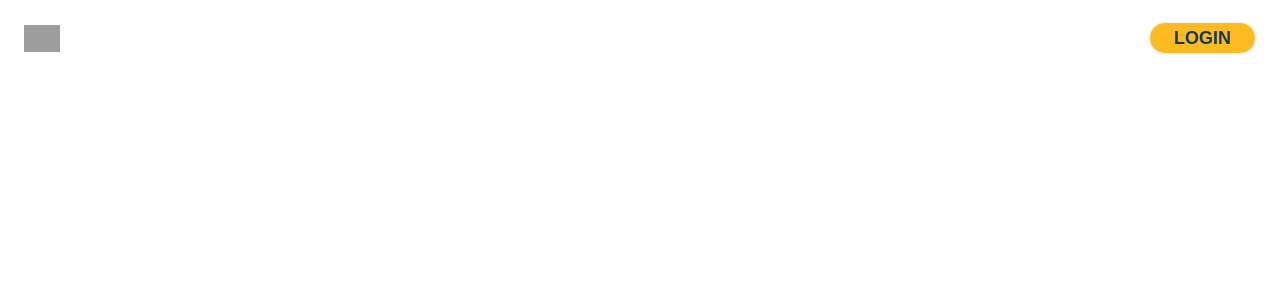
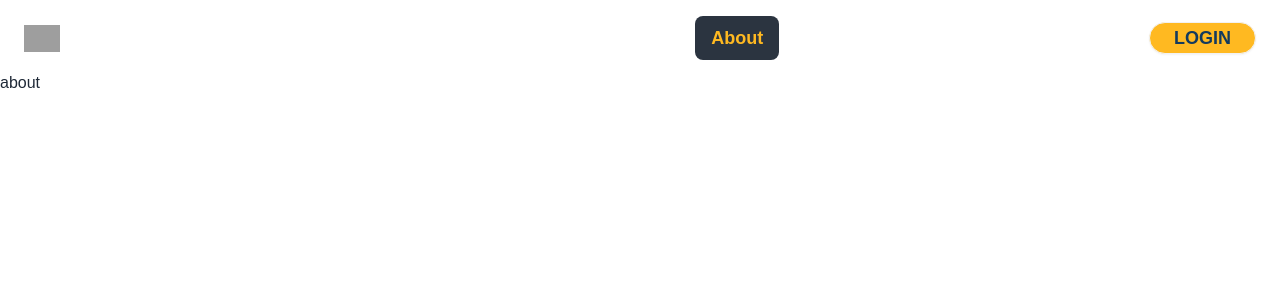
Before and after one commit to moazkarem/Full_Ecommerse, a React (Vite) app: page /about in a window 1280 px wide. Shown: the top 300 px of the page. Built offline with nearby package versions, Linux system fonts and the light colour scheme; grey boxes are pictures that could not be loaded.

Commit message:
add react router dom and preparing routes

```diff
--- a/src/App.jsx
+++ b/src/App.jsx
@@ -1,8 +1,10 @@
-import Navbar from "./components/Navbar/Navbar";
+
+import router from "./components/router";
+import { RouterProvider } from "react-router-dom";
 const App = () => {
   return (
     <div>
-      <Navbar />
+   <RouterProvider router={router} />
     </div>
   );
 };
--- a/src/components/Navbar/Navbar.jsx
+++ b/src/components/Navbar/Navbar.jsx
@@ -1,7 +1,7 @@
 import { useState, useEffect } from "react";
 import Drawer from "../Drawer/Drawer";
 import Button from "../../Ui/Button";
-
+import { NavLink } from "react-router-dom";
 const Navbar = () => {
   const [isDrawerOpen, setIsDrawerOpen] = useState(false);
   const [scrollY, setScrollY] = useState(0);
@@ -27,7 +27,7 @@ const Navbar = () => {
       <div
         className={`navbar ${
           scrollY > 300 ? "bg-[#133A5E]" : "bg-transparent"
-        } transition-all duration-500 fixed top-0 w-full z-50`}
+        } transition-all duration-500 fixed top-0 w-full z-50 `}
       >
         <div className="container mx-auto px-4 flex justify-between items-center">
           <div className="flex items-center lg:hidden">
@@ -58,29 +58,29 @@ const Navbar = () => {
           <div className="hidden lg:flex flex-1 justify-center space-x-4">
             <ul className="menu menu-horizontal p-0">
               <li className="text-lg p-2">
-                <a className="text-white hover:text-[#ffb921] hover:bg-transparent font-bold">
+                <NavLink to='/'  className="text-white hover:text-[#ffb921] hover:bg-transparent font-bold">
                   Home
-                </a>
+                </NavLink>
               </li>
               <li className="text-lg p-2">
-                <a className="text-white hover:text-[#ffb921] hover:bg-transparent font-bold">
+                <NavLink  to='/shop' className="text-white hover:text-[#ffb921] hover:bg-transparent font-bold">
                   Shop
-                </a>
+                </NavLink>
               </li>
               <li className="text-lg p-2">
-                <a className="text-white hover:text-[#ffb921] hover:bg-transparent font-bold">
+                <NavLink to='/blog'  className="text-white hover:text-[#ffb921] hover:bg-transparent font-bold">
                   Blog
-                </a>
+                </NavLink>
               </li>
               <li className="text-lg p-2">
-                <a className="text-white hover:text-[#ffb921] hover:bg-transparent font-bold">
+                <NavLink to='/about' className="text-white hover:text-[#ffb921] hover:bg-transparent font-bold">
                   About
-                </a>
+                </NavLink>
               </li>
               <li className="text-lg p-2">
-                <a className="text-white hover:text-[#ffb921] hover:bg-transparent font-bold">
+                <NavLink to='/contact'  className="text-white hover:text-[#ffb921] hover:bg-transparent font-bold">
                   Contact
-                </a>
+                </NavLink>
               </li>
             </ul>
           </div>
--- /dev/null
+++ b/src/components/router/index.jsx
@@ -0,0 +1,20 @@
+import {
+    Route,
+    createBrowserRouter,
+    createRoutesFromElements,
+  } from "react-router-dom";
+import RootLayout from "../../pages/Layout/Layout";
+import Home from '../../pages/Home/Home'
+import About from "../../pages/About/About";
+
+  const router = createBrowserRouter(
+    createRoutesFromElements(
+        <Route path="/" element={<RootLayout />}  >
+            <Route index element={<Home />}  />
+            <Route path="about" element={<About />}  />
+        </Route>
+    )
+
+  )
+
+  export default router
--- a/src/index.css
+++ b/src/index.css
@@ -12,8 +12,9 @@ body{
   height: 5000px;
 }
 
-.navbar .links .activ{
-  color: red;
+ .active{
+  color: #ffb921 !important;
+
 }
 @media (min-width: 1000px) {
   .navbar .flex-none.lg\\:hidden {
--- /dev/null
+++ b/src/pages/About/About.jsx
@@ -0,0 +1,11 @@
+
+
+const About = () => {
+  return (
+    <div>
+      about
+    </div>
+  )
+}
+
+export default About
--- /dev/null
+++ b/src/pages/Home/Home.jsx
@@ -0,0 +1,11 @@
+
+
+const Home = () => {
+  return (
+    <div>
+hi home
+    </div>
+  )
+}
+
+export default Home
--- /dev/null
+++ b/src/pages/Layout/Layout.jsx
@@ -0,0 +1,14 @@
+import { Outlet } from "react-router-dom";
+import Navbar from "../../components/Navbar/Navbar";
+const RootLayout = () => {
+  return (
+    <div className="">
+      <div className="mb-[71px]">
+        <Navbar />
+      </div>
+      <Outlet />
+    </div>
+  );
+};
+
+export default RootLayout;
```
